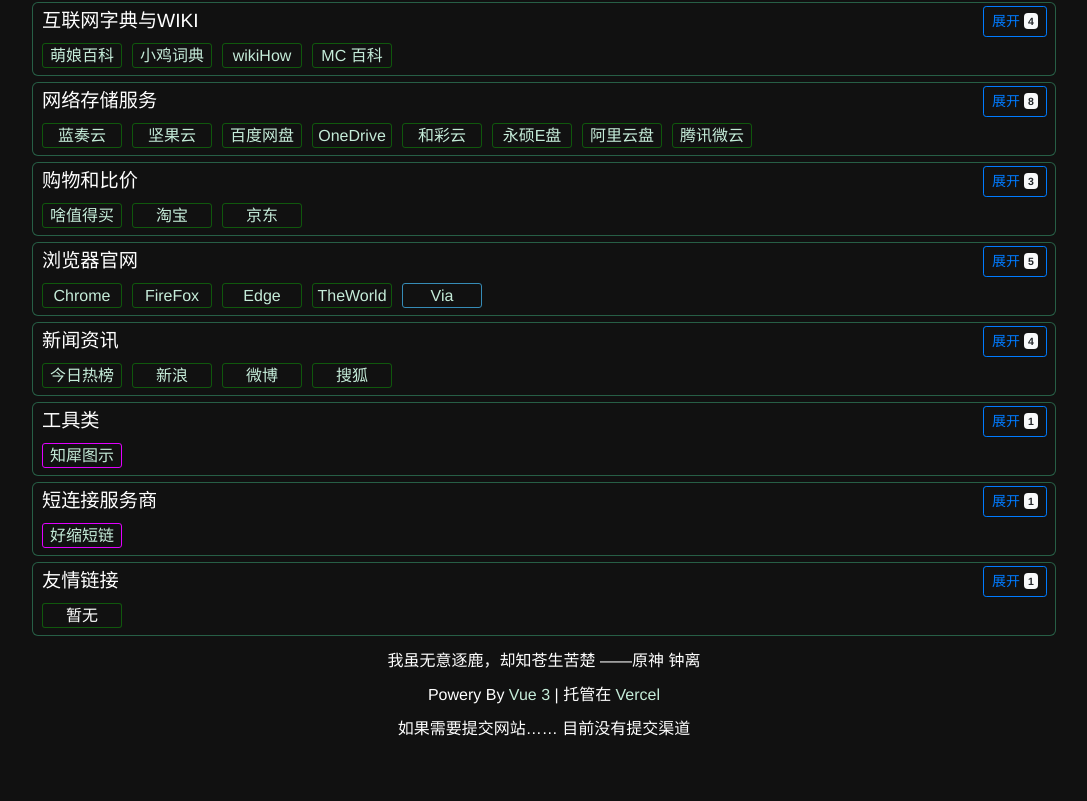
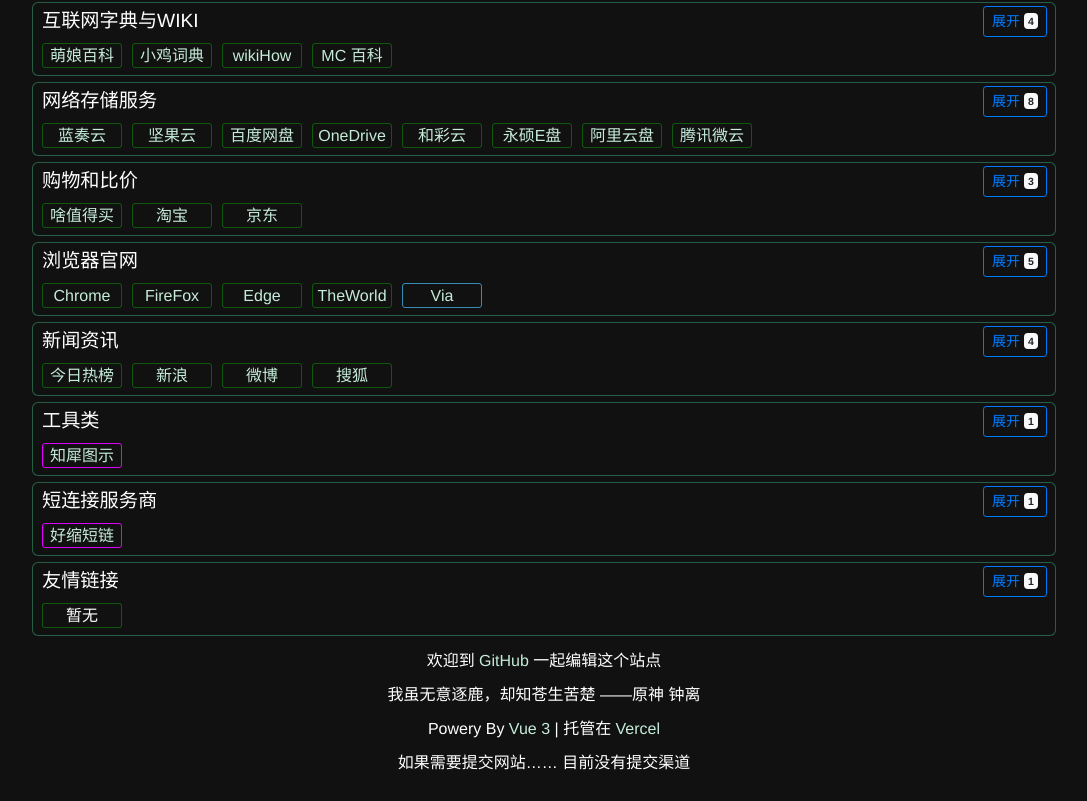
Before and after one commit to conglinyizhi/NavigationCenter, a Vue app: page / in a window 1280 px wide. Shown: the part 976-1777 px from the top of the page, without its empty margins (96-1183 px from the left). Before the commit the page ends 1743 px from the top, so only its background shows below. Built offline with nearby package versions, Linux system fonts and the light colour scheme.

Commit message:
放置在 GitHub 的链接

```diff
--- a/src/components/footer.vue
+++ b/src/components/footer.vue
@@ -1,5 +1,6 @@
 <template>
   <div id="footer">
+    <div>欢迎到 <a href="https://github.com/conglinyizhi/NavigationCenter" target="_blank">GitHub</a> 一起编辑这个站点</div>
     <div>
       我虽无意逐鹿，却知苍生苦楚 ——原神 钟离
     </div>
```
